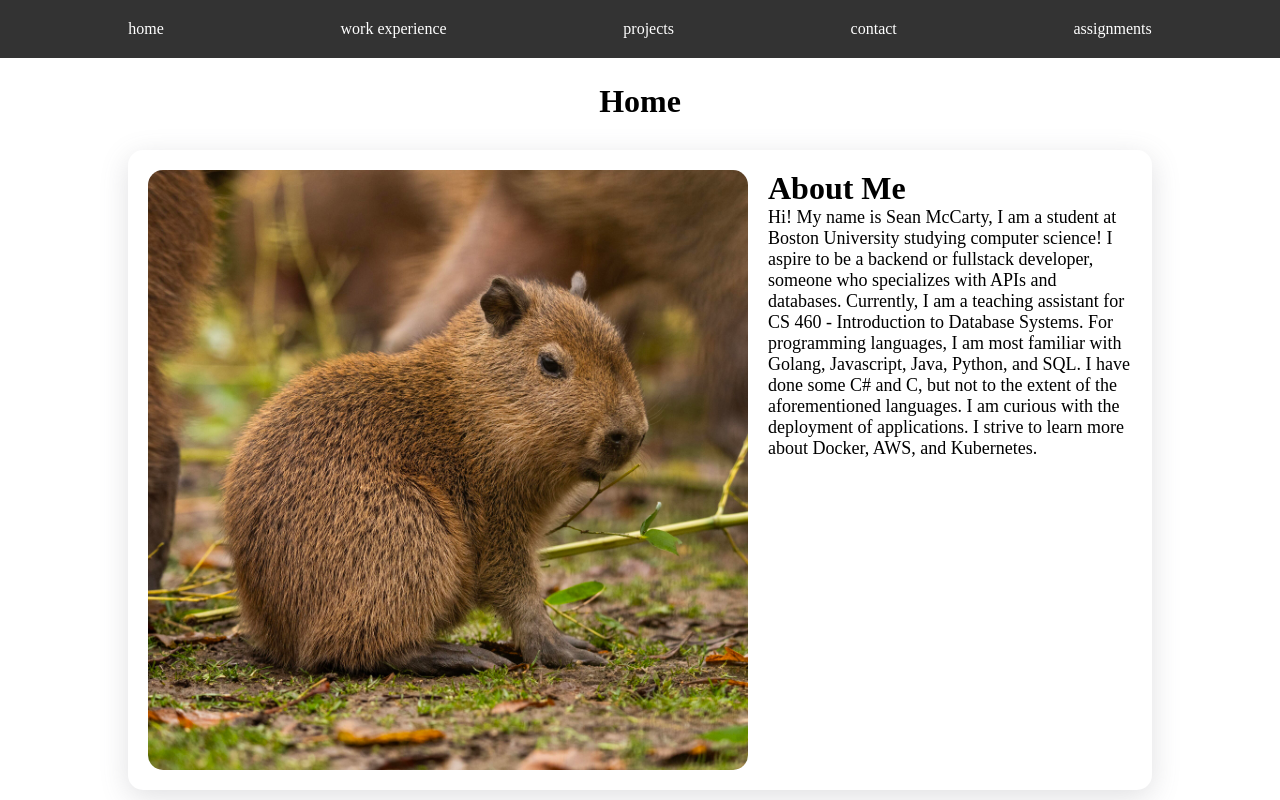
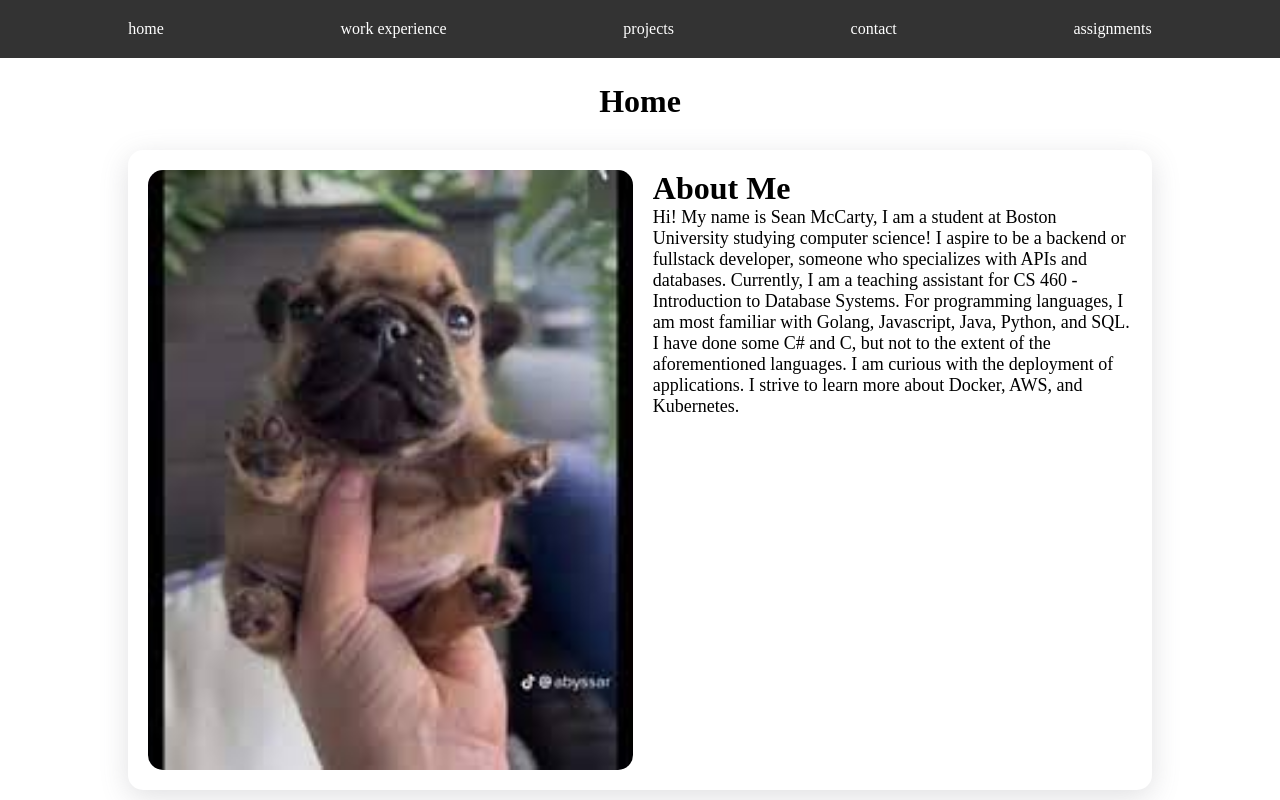
Before and after one commit to SeanRMcC/seanrmcc.github.io, a plain HTML site: page index.html in a window 1280 px wide. Both pictures are taken after a click on the picture 373 px from the left and 470 px from the top of the page. Drawn offline with Linux system fonts and the light colour scheme.

Commit message:
Add more random images

```diff
--- a/index.js
+++ b/index.js
@@ -3,10 +3,15 @@ const image = document.querySelector("#me")
 console.log(image)
 
 image.addEventListener("click", () => {
+
+    pictures = ["cappy.jpg", "bingus.webp", "pibble.jpeg"]
+
     const split_string = image.src.split("/")
     const image_file = split_string[split_string.length - 1]
     if(image_file == "me.jpg") {
-        split_string[split_string.length - 1] = "cappy.jpg"
+        const randomPicture = pictures[Math.floor(Math.random() * pictures.length)];
+        console.log(randomPicture)
+        split_string[split_string.length - 1] = randomPicture
     } else {
         split_string[split_string.length - 1] = "me.jpg"
     }
```
Also changed, not shown: contact.html (+1 -1 lines), assets/bingus.webp (added), assets/pibble.jpeg (added), styles.css (line endings or trailing spaces), 1 other file.
